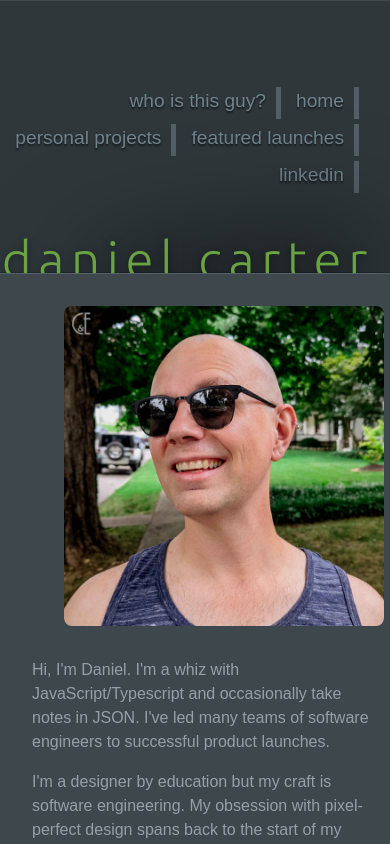
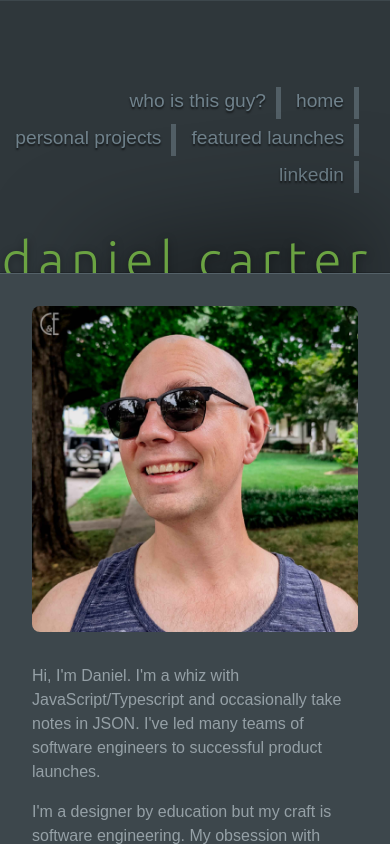
Before and after one commit to slobaum/dcarter.dev, a React (Vite) app: page /about in a window 390 px wide. Built offline with nearby package versions, Linux system fonts and the light colour scheme.

Commit message:
fix about page at responsive sizes

```diff
--- a/src/style/mediaQuery.ts
+++ b/src/style/mediaQuery.ts
@@ -1,7 +1,7 @@
 const breakpoints = {
-    medium: 400,
-    large: 770,
-    xlarge: 930,
+    medium: 500,
+    large: 800,
+    xlarge: 1000,
 };
 type Breakpoints = typeof breakpoints;
 type BreakpointName = keyof Breakpoints;
--- a/src/ui/About.tsx
+++ b/src/ui/About.tsx
@@ -1,13 +1,20 @@
 import styled from "@emotion/styled";
 import type { FC } from "react"
 import avatar from "src/assets/dcarter_avatar.png";
+import { mediaQuery } from "src/style/mediaQuery";
 
 const Avatar = styled.img`
     width: 20rem;
-    height: 20rem;
+    //height: 20rem;
+    min-width: 100%;
+    max-width: 100%;
     float: right;
     margin: 0 0 2rem 2rem;
     border-radius: .5rem;
+
+    ${mediaQuery.medium(`
+       min-width: 20rem;
+    `)}
 `;
 
 export const About: FC = () => {
--- a/src/ui/Content.tsx
+++ b/src/ui/Content.tsx
@@ -1,6 +1,7 @@
 import styled from '@emotion/styled';
 import { keyframes } from '@emotion/react'
 import { theme } from 'src/style/theme';
+import { mediaQuery } from 'src/style/mediaQuery';
 
 const appear = keyframes`
   from {
@@ -20,10 +21,16 @@ export const Content = styled.div<{ col?: boolean; }>`
     padding: 1rem 2rem;
     overflow: auto;
     display: flex;
-    max-width: 1000px;
+    max-width: 100%;
     margin: 0 auto;
     flex-direction: ${props => props.col ? 'column' : 'row'};
     animation: ${appear} ${theme.anim.speed.slow} ${theme.anim.ease.inOut};
     animation-delay: 0.3s;
     animation-fill-mode: forwards;
+    box-sizing: border-box;
+
+    ${mediaQuery.xlarge(`
+       max-width: 1000px
+    `)}
+
 `;
```
